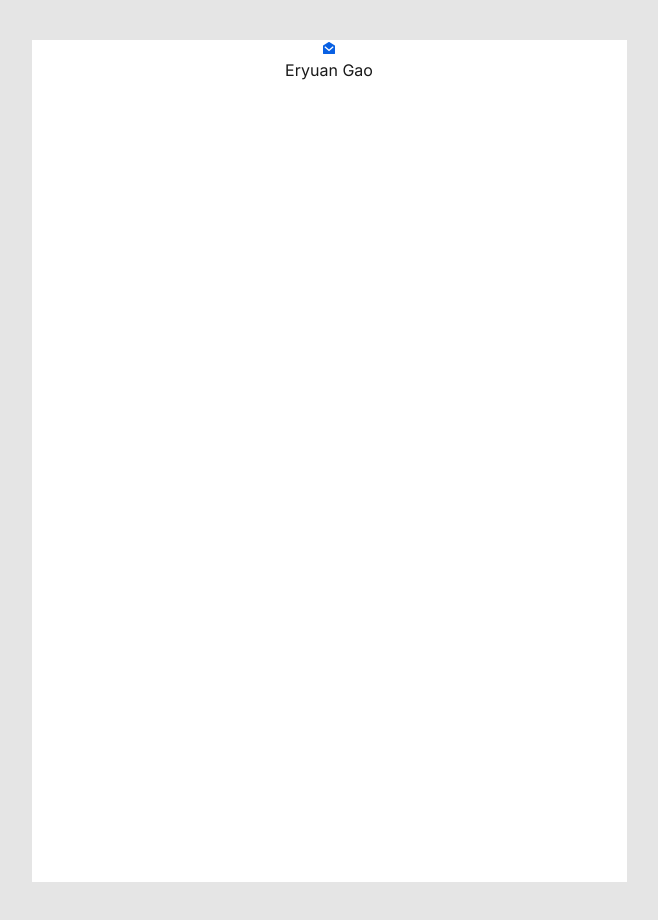
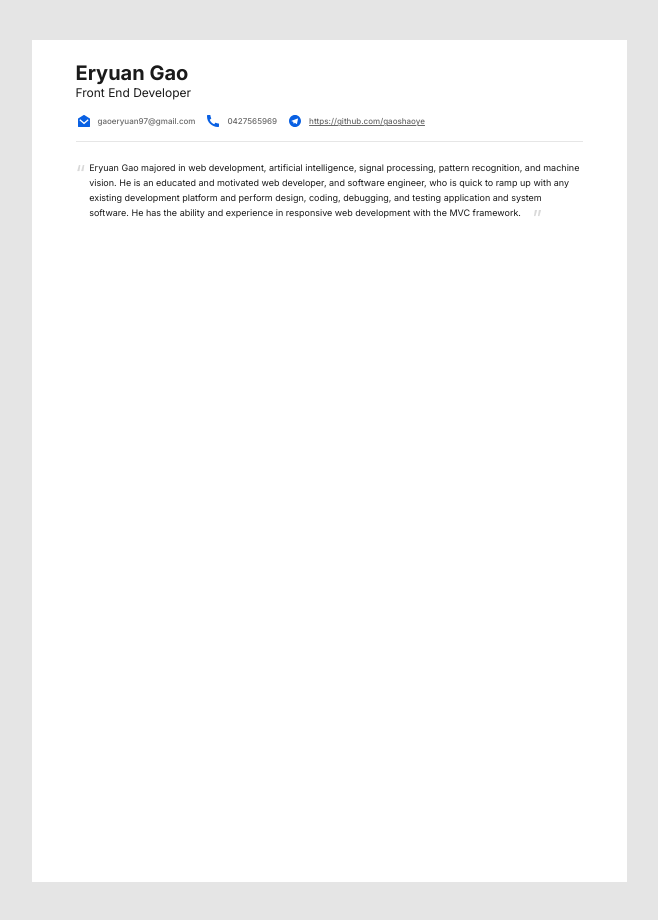
Before and after one commit to gaoshaoye/EryuanGao_Resume, a Vue app in the folder resume/: page / in a window 1280 px wide. Shown: the whole page, without its empty margins (311-969 px from the left). Built offline with nearby package versions, Linux system fonts and the light colour scheme.

Commit message:
header  bio
Header and Bio is ready in Header.vue

```diff
--- a/resume/src/assets/style.scss
+++ b/resume/src/assets/style.scss
@@ -1,12 +1,11 @@
-@import url('https://fonts.googleapis.com/css?family=Inter');
+@import url('https://fonts.googleapis.com/css2?family=Inter:wght@400;500;700&display=swap');
 $Prime-Black: #1A1A1A;
 $Prime-Gray:  #686868;
 $Second-Gray: #D9D9D9;
 #app {
   font-family: Inter;
-  -webkit-font-smoothing: antialiased;
-  -moz-osx-font-smoothing: grayscale;
-  text-align: center;
+  // -webkit-font-smoothing: antialiased;
+  // -moz-osx-font-smoothing: grayscale;
   color: #1A1A1A;
   width: 100%;
   height: 100%;
@@ -20,35 +19,56 @@ body {
 }
 .Eryuan-resume {
   &-h1 {
-    font-family: 'Inter';
+    font-family: 'Inter', sans-serif;
     font-style: normal;
     font-weight: 700;
     font-size: 20px;
     line-height: 94.97%;
     color: $Prime-Black;
+    text-align: left;
   }
   &-h2 {
-    font-family: 'Inter';
+    font-family: 'Inter', sans-serif;
     font-style: normal;
     font-weight: 400;
     font-size: 12px;
     line-height: 103.97%;
     color: $Prime-Black;
+    text-align: left;
   }
   &-p1 {
-    font-family: 'Inter';
+    font-family: 'Inter', sans-serif;
     font-style: normal;
     font-weight: 400;
     font-size: 9px;
     line-height: 15px;
     color: $Prime-Black;
+    text-align: left;
   }
   &-p2 {
-    font-family: 'Inter';
+    font-family: 'Inter', sans-serif;
     font-style: normal;
     font-weight: 500;
     font-size: 8px;
     line-height: 14px;
     color: $Prime-Gray;
+    text-align: left;
+  }
+  &-row {
+    display: flex;
+    justify-content: space-between;
   }
 }
+.mt-4 {
+  margin-top: 4px;
+}
+.ml-10 {
+  margin-left: 10px;
+}
+.ml-4 {
+  margin-left: 4px;
+}
+.Eryuan-resume-div {
+  border-bottom: 1px solid #E6E6E6;
+  margin-top: 12px;
+}
--- a/resume/src/components/Header.vue
+++ b/resume/src/components/Header.vue
@@ -1,6 +1,30 @@
 <template>
-  <div class="Eryuan-resume__header">
-  <LoadIcon  :iconName="email_icon" />
+  <div class="Eryuan-resume-header">
+    <div id="header-row" class="Eryuan-resume-row">
+      <div class="Eryuan-resume-row__l">
+        <div class="Eryuan-resume-h1">Eryuan Gao</div>
+        <div class="Eryuan-resume-h2 mt-4">Front End Developer</div>
+        <div class="Eryuan-resume-header__contact Eryuan-resume-row">
+          <LoadIcon :iconName="email_icon" />
+          <div class="Eryuan-resume-header__contact-text">gaoeryuan97@gmail.com</div>
+          <LoadIcon class="ml-10" :iconName="phone_icon" />
+          <div class="Eryuan-resume-header__contact-text">0427565969</div>
+          <LoadIcon class="ml-10" :iconName="github_icon" />
+          <div class="Eryuan-resume-header__contact-text"><a href="https://github.com/gaoshaoye">https://github.com/gaoshaoye</a></div>
+        </div>
+      </div>
+      <div class="Eryuan-resume-row__r">
+        <!-- <div class="Eryuan-resume-header__Prof"></div> -->
+      </div>
+    </div>
+    <div class="Eryuan-resume-div" />
+    <div class="Eryuan-resume-bio">
+      <div class="Eryuan-resume-bio-quotation">“</div>
+      <div class="ml-4 Eryuan-resume-bio-text">
+        <div class="Eryuan-resume-bio-text">{{ bio }}</div>
+        <div class="Eryuan-resume-bio-quotation ml-4 end">”</div>
+      </div>
+    </div>
   </div>
 </template>
 
@@ -17,6 +41,7 @@ export default defineComponent({
       email_icon: 'email_icon',
       phone_icon: 'phone_icon',
       github_icon: 'link_icon',
+      bio: 'Eryuan Gao majored in web development, artificial intelligence, signal processing, pattern recognition, and machine vision. He is an educated and motivated web developer, and software engineer, who is quick to ramp up with any existing development platform and perform design, coding, debugging, and testing application and system software. He has the ability and experience in responsive web development with the MVC framework.',
     }
   },
 });
@@ -24,5 +49,51 @@ export default defineComponent({
 
 
 <style scoped lang="scss">
+@import "@/assets/style.scss";
+.Eryuan-resume-header__contact {
+  @extend .Eryuan-resume-p2;
+  margin-top: 14px;
+  align-items: center;
+  &-text {
+    margin-left: 6px;
+  }
+}
+a {
+  @extend .Eryuan-resume-p2;
+
+}
+.Eryuan-resume-header__Prof {
+  width: 48px;
+  height: 48px;
+  border-radius: 50%;
+  background: #D9D9D9;
+  overflow: hidden;
+}
+.Eryuan-resume-bio {
+  @extend .Eryuan-resume-p1;
+  margin-top: 18px;
+  display: flex;
+  &-text {
+    width: 494px;
+  }
+  &-quotation {
+
+    color: $Second-Gray;
+    font-family: 'Inter';
+    font-style: normal;
+    font-weight: 400;
+    font-size: 22px;
+    line-height: 27px;
+    padding-left: 439px;
+    position: relative;
+    margin-top: -15px;
+    &:not(.end) {
+      padding-left: 0px;
+      margin-top: 0px;
+
+
+    }
+  }
+}
 
 </style>
--- a/resume/src/views/HomeView.vue
+++ b/resume/src/views/HomeView.vue
@@ -1,7 +1,6 @@
 <template>
   <div class="Eryuan-resume__box">
     <ResumeHeader />
-    Eryuan Gao
   </div>
 </template>
 
@@ -20,8 +19,9 @@ export default defineComponent({
 @import "@/assets/style.scss";
 .Eryuan-resume__box {
   background: #ffffff;
-  height: 842px;
-  width: 595px;
+  height: 794px;
+  width: 507px;
   margin: 40px auto;
+  padding: 24px 44px;
 }
 </style>
```
